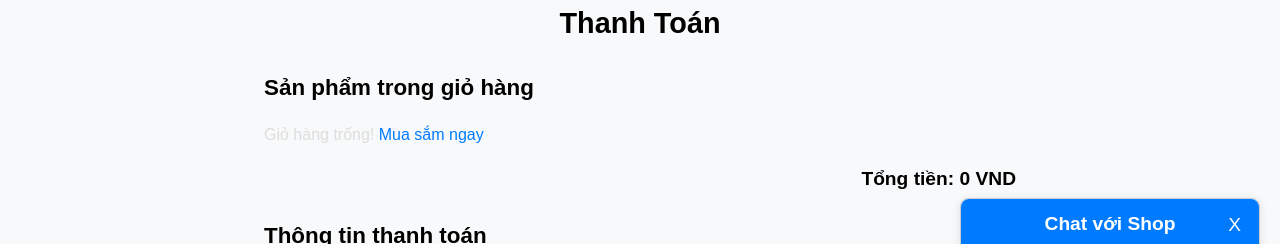
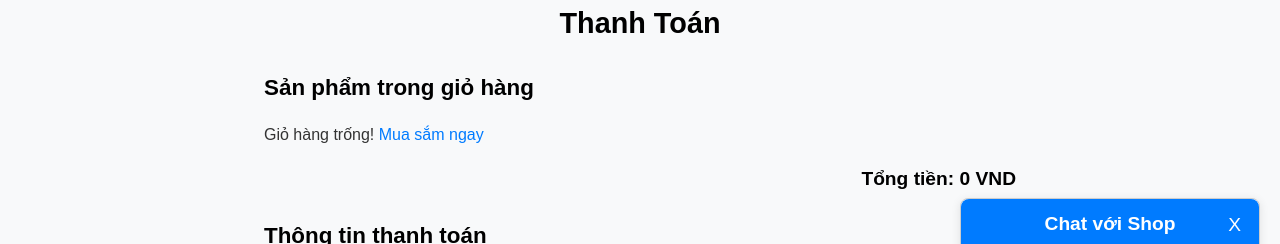
Before and after one commit to tung2x10-123/FrontEnd, an Angular app: page /checkout in a window 1280 px wide. Shown: the part 182-426 px from the top of the page. Built offline with nearby package versions, Linux system fonts and the light colour scheme.

Commit message:
fix giao dien 2

```diff
--- a/src/app/pages/cart/cart.component.scss
+++ b/src/app/pages/cart/cart.component.scss
@@ -7,7 +7,7 @@ $spacing-lg: 24px;
 
 .cart {
   padding: $spacing-lg;
-  max-width: 800px;
+  max-width: 1000px; // Tăng chiều rộng lên 1000px
   margin: 0 auto;
 
   h3 {
@@ -74,7 +74,7 @@ $spacing-lg: 24px;
             }
 
             &.quantity {
-              text-align: center; // Căn giữa theo chiều ngang
+              //text-align: center; // Căn giữa theo chiều ngang
 
               .btn-quantity {
                 background-color: #f0f0f0;
@@ -95,7 +95,13 @@ $spacing-lg: 24px;
                 padding: 5px 10px;
                 display: inline-block; // Đặt số trên cùng một hàng
                 vertical-align: middle; // Căn giữa theo chiều dọc
+                font-weight: bold; // Số lượng in đậm
               }
+            }
+
+            &.item-price,
+            &:last-child { // Cột tổng tiền
+              font-weight: bold; // Giá và tổng tiền in đậm
             }
           }
         }
--- a/src/app/pages/checkout/checkout.component.scss
+++ b/src/app/pages/checkout/checkout.component.scss
@@ -7,7 +7,7 @@ $spacing-md: 16px;
 $spacing-lg: 24px;
 
 .checkout-container {
-  max-width: 800px;
+  max-width: 800px; // Giữ nguyên 800px, không thay đổi
   margin: 0 auto;
   padding: $spacing-lg;
   margin-top: 80px;
@@ -48,8 +48,8 @@ $spacing-lg: 24px;
 
         .item-price {
           font-size: 1rem;
-          font-weight: bold;
-          color: $text-color; // Đổi thành màu đen để đồng bộ
+          font-weight: bold; // Giá in đậm
+          color: $text-color;
         }
       }
     }
@@ -59,7 +59,7 @@ $spacing-lg: 24px;
       font-size: 1.2rem;
       margin-top: $spacing-md;
       color: $text-color;
-      font-weight: bold; // In đậm tổng tiền
+      font-weight: bold; // Tổng tiền in đậm
     }
   }
 
--- a/src/styles.scss
+++ b/src/styles.scss
@@ -76,7 +76,7 @@ body {
   background-size: 400% 400%;
   animation: gradientShift 20s ease infinite;
   font-family: 'Poppins', sans-serif;
-  color: #ddd; // màu chữ mặc định cho toàn trang
+  //color: #ddd; // màu chữ mặc định cho toàn trang
 }
 
 @keyframes gradientShift {
```
